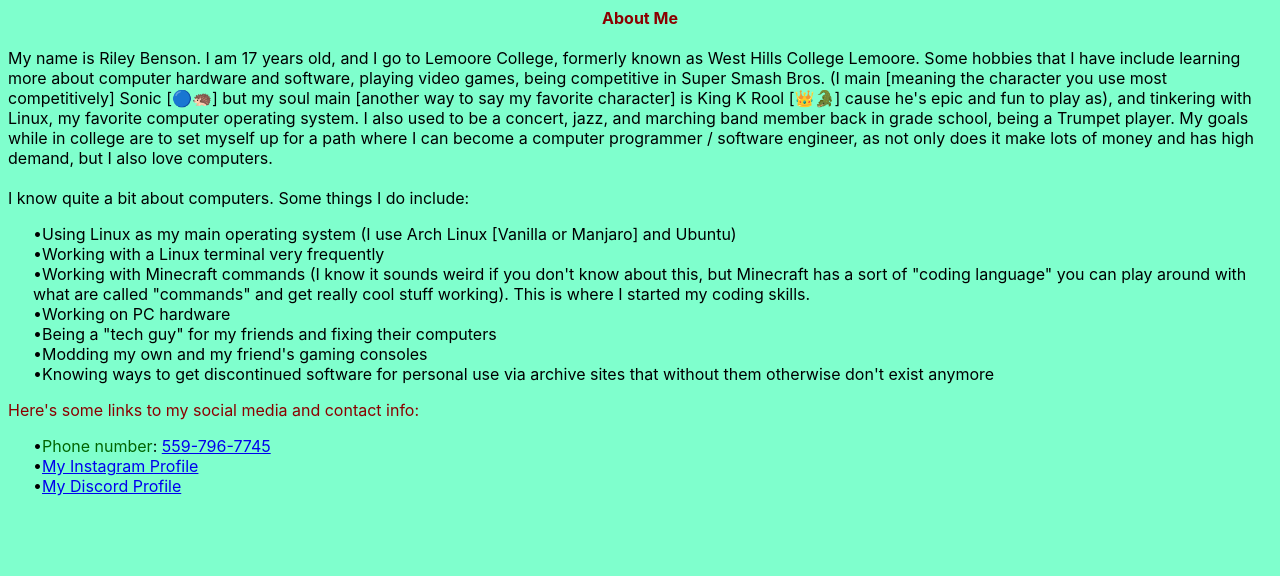
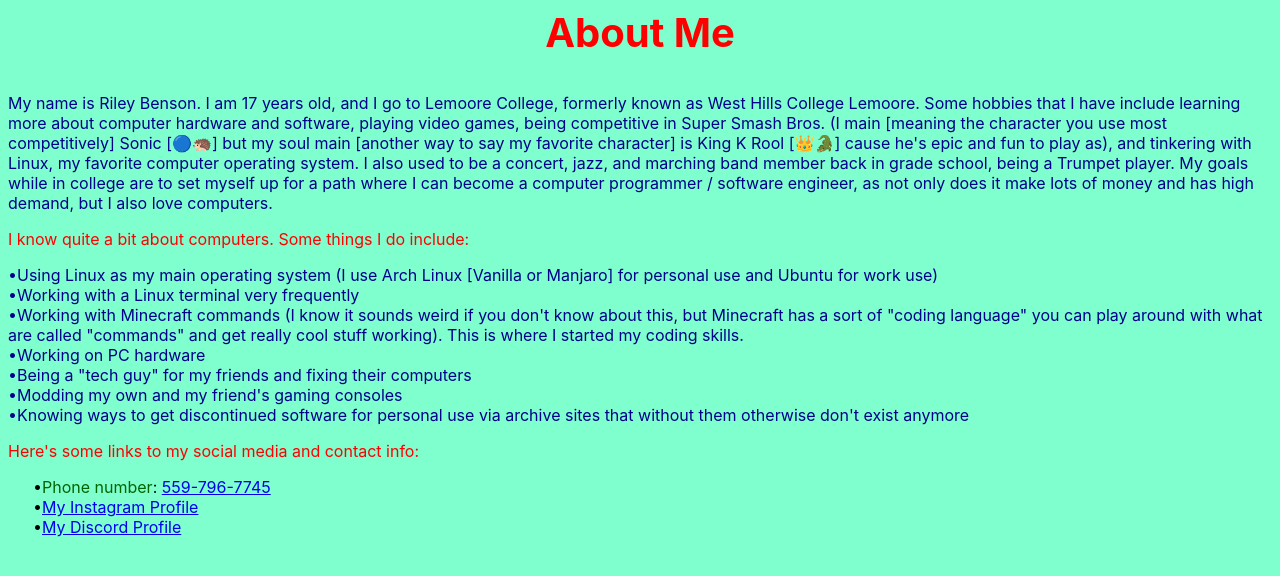
Before and after one commit to RIBOIMAN1/Riley-Benson---Module-2-Assignment--Personal-Portfolio, a plain HTML site: page index.html in a window 1280 px wide. Drawn offline with Linux system fonts and the light colour scheme.

Commit message:
Fixed indentation error, added more color to website

```diff
--- a/index.html
+++ b/index.html
@@ -4,15 +4,14 @@
             <title> About Me </title>
         </head>
         <body>
-            <dr href="default.asp" target="_blank"><b><center>About Me</center></b></dr>
+            <r href="default.asp" target="_blank"><b><center>About Me</center></b></r>
             <link rel="stylesheet" href="style.css">
             <br>
-            My name is Riley Benson. I am 17 years old, and I go to Lemoore College, formerly known as West Hills College Lemoore. Some hobbies that I have include learning more about computer hardware and software, playing video games, being competitive in Super Smash Bros. (I main [meaning the character you use most competitively] Sonic [🔵🦔] but my soul main [another way to say my favorite character] is King K Rool [👑🐊] cause he's epic and fun to play as), and tinkering with Linux, my favorite computer operating system. I also used to be a concert, jazz, and marching band member back in grade school, being a Trumpet player. My goals while in college are to set myself up for a path where I can become a computer programmer / software engineer, as not only does it make lots of money and has high demand, but I also love computers.<br>
-            <br>
+            <p class="DarkBlue">My name is Riley Benson. I am 17 years old, and I go to Lemoore College, formerly known as West Hills College Lemoore. Some hobbies that I have include learning more about computer hardware and software, playing video games, being competitive in Super Smash Bros. (I main [meaning the character you use most competitively] Sonic [🔵🦔] but my soul main [another way to say my favorite character] is King K Rool [👑🐊] cause he's epic and fun to play as), and tinkering with Linux, my favorite computer operating system. I also used to be a concert, jazz, and marching band member back in grade school, being a Trumpet player. My goals while in college are to set myself up for a path where I can become a computer programmer / software engineer, as not only does it make lots of money and has high demand, but I also love computers.<br></p>
             <!--This is a basic overview about myself-->
-            I know quite a bit about computers. Some things I do include:<br>
+            <p class="Red">I know quite a bit about computers. Some things I do include:<br></p>
             <p style="margin-left: 25px;">
-            •Using Linux as my main operating system (I use Arch Linux [Vanilla or Manjaro] and Ubuntu)<br>
+            <p class="DarkBlue">•Using Linux as my main operating system (I use Arch Linux [Vanilla or Manjaro] for personal use and Ubuntu for work use)<br>
             •Working with a Linux terminal very frequently<br>
             •Working with Minecraft commands (I know it sounds weird if you don't know about this, but Minecraft has a sort of "coding language" you can play around with what are called "commands" and get really cool stuff working). This is where I started my coding skills.<br>
             •Working on PC hardware<br>
@@ -21,7 +20,7 @@
             •Knowing ways to get discontinued software for personal use via archive sites that without them otherwise don't exist anymore<br>
             <!--This describes some of the technical talents that I have-->
             </p>
-            <p class="DarkRed">
+            <p class="Red">
             Here's some links to my social media and contact info:<br></p>
             <p style="margin-left: 25px;">
             •<span class="DarkGreen">Phone number</span>: <a href="tel:5597967745">559-796-7745</a><br>
--- a/style.css
+++ b/style.css
@@ -7,11 +7,11 @@ dm {
 .DarkMagenta {
   color: darkmagenta
 }
-dr {
-  color: darkred
+r {
+  color: red
 }
-.DarkRed {
-  color: darkred
+.Red {
+  color: red
 }
 .DarkGreen {
   color: darkgreen
@@ -19,4 +19,9 @@ dr {
 body {
   font-family: -apple-system, BlinkMacSystemFont, 'Segoe UI', Roboto, Oxygen, Ubuntu, Cantarell, 'Open Sans', 'Helvetica Neue', sans-serif
 }
-body
+center {
+  font-size: 40px;
+}
+.DarkBlue {
+  color: darkblue
+}
```
